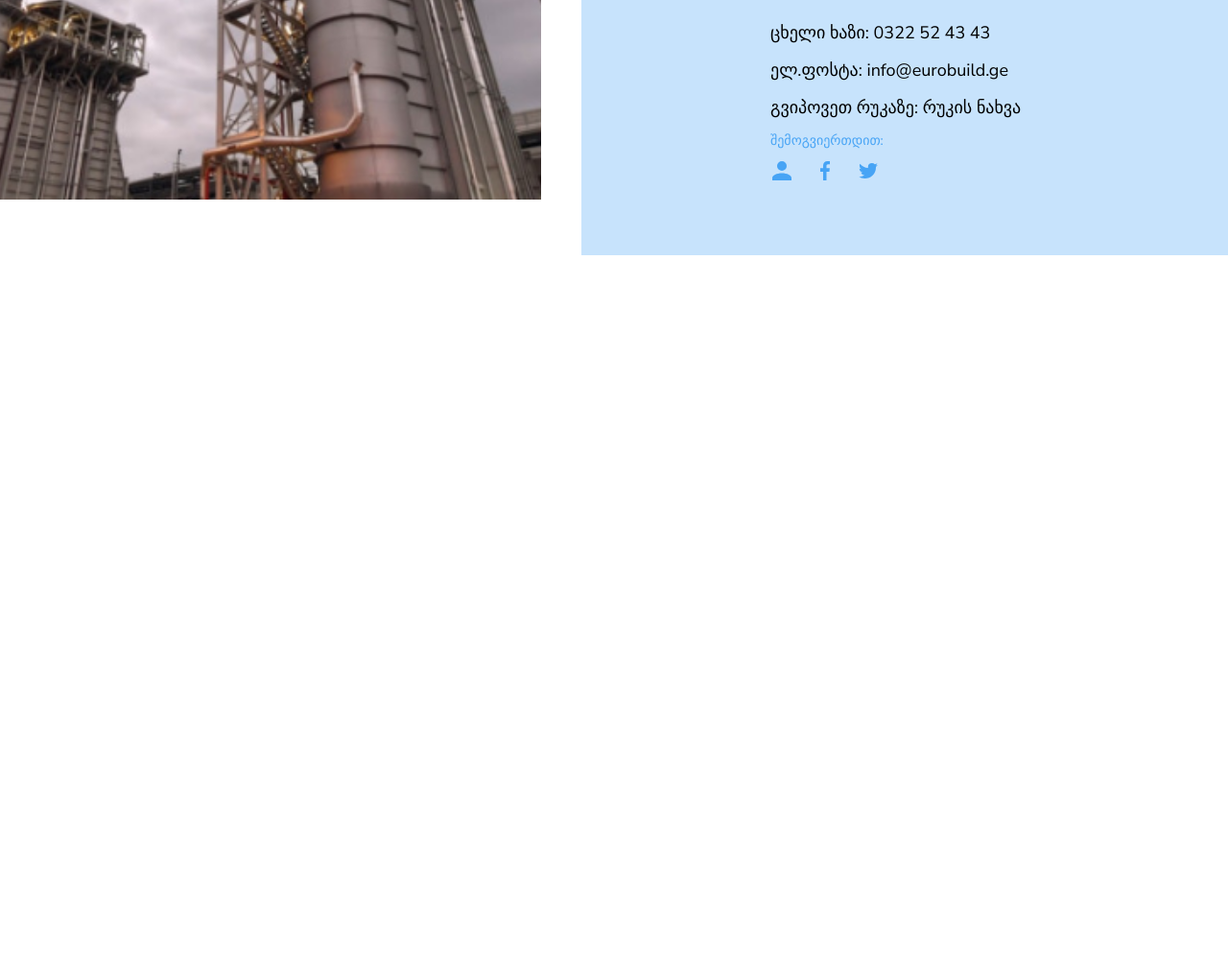
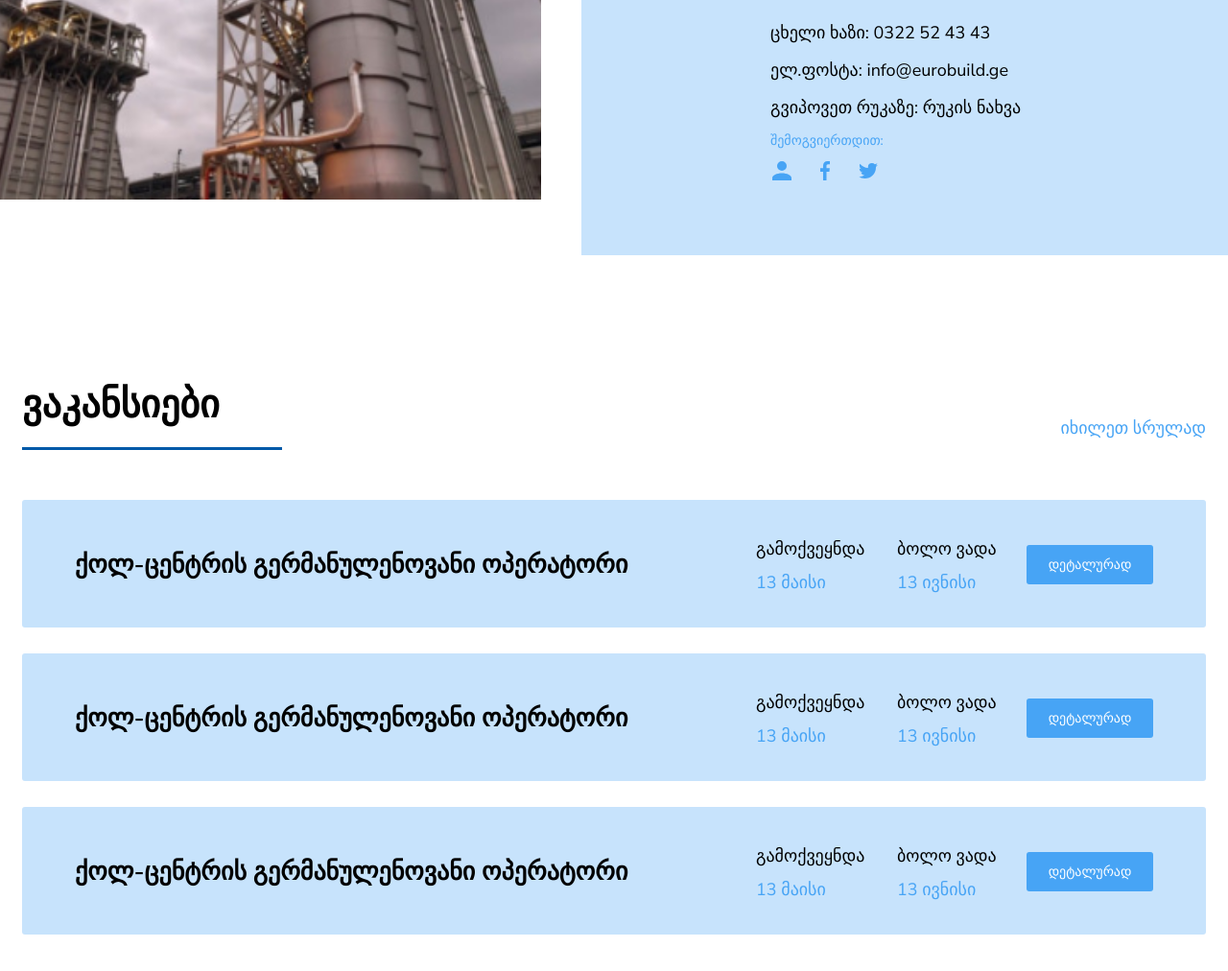
Before and after one commit to sin165/crystal-internship-eurobuild, a plain HTML site: page index.html in a window 1280 px wide. Shown: the part 2990-4002 px from the top of the page at 96% size. Before the commit the page ends 3256 px from the top, so only its background shows below. Drawn offline with nearby package versions, Linux system fonts and the light colour scheme.

Commit message:
Add jobs section

```diff
--- a/assets/css/style.css
+++ b/assets/css/style.css
@@ -342,3 +342,57 @@ header .lang {
     display: flex;
     gap: 21px;
 }
+
+/* ========== JOBS ========== */
+
+#jobs {
+    margin: 124px auto 122px auto;
+    max-width: 1234px;
+    position: relative;
+}
+
+#jobs > a {
+    position: absolute;
+    right: 0;
+    top: 44px;
+    font-size: 18px;
+    line-height: 24px;
+}
+
+#jobs .job {
+    background-color: #47a4f54d;
+    height: 133px;
+    border-radius: 3px;
+    padding: 37px 55px 36px 55px;
+    display: grid;
+    grid-template-columns: 1fr 117px 105px 132px;
+    grid-template-rows: 24px 25px;
+    gap: 11px 30px;
+    grid-auto-flow: column;
+    margin-bottom: 27px;
+}
+
+#jobs .job h3 {
+    font-size: 26px;
+    line-height: 35px;
+    font-weight: 600;
+    grid-row: 1 / span 2;
+    align-self: center;
+    overflow: hidden;
+    display: -webkit-box;
+    -webkit-box-orient: vertical;
+    -webkit-line-clamp: 3;
+}
+
+#jobs .job a {
+    grid-row: 1 / span 2;
+    align-self: center;
+    height: 41px;
+    border-radius: 3px;
+    background-color: #47A4F5;
+    color: white;
+    display: flex;
+    justify-content: center;
+    align-items: center;
+    font-size: 14px;
+}
--- a/index.html
+++ b/index.html
@@ -149,6 +149,36 @@
                 </div>
             </div>
         </section>
+        <section id="jobs">
+            <h2 class="underlined">ვაკანსიები</h2>
+            <a class="highlighted" href="#">იხილეთ სრულად</a>
+            <div>
+                <div class="job">
+                    <h3>ქოლ-ცენტრის გერმანულენოვანი ოპერატორი</h3>
+                    <p>გამოქვეყნდა</p>
+                    <p class="highlighted">13 მაისი</p>
+                    <p>ბოლო ვადა</p>
+                    <p class="highlighted">13 ივნისი</p>
+                    <a href="#">დეტალურად</a>
+                </div>
+                <div class="job">
+                    <h3>ქოლ-ცენტრის გერმანულენოვანი ოპერატორი</h3>
+                    <p>გამოქვეყნდა</p>
+                    <p class="highlighted">13 მაისი</p>
+                    <p>ბოლო ვადა</p>
+                    <p class="highlighted">13 ივნისი</p>
+                    <a href="#">დეტალურად</a>
+                </div>
+                <div class="job">
+                    <h3>ქოლ-ცენტრის გერმანულენოვანი ოპერატორი</h3>
+                    <p>გამოქვეყნდა</p>
+                    <p class="highlighted">13 მაისი</p>
+                    <p>ბოლო ვადა</p>
+                    <p class="highlighted">13 ივნისი</p>
+                    <a href="#">დეტალურად</a>
+                </div>
+            </div>
+        </section>
     </main>
     <footer></footer>
     <script src="https://cdn.jsdelivr.net/npm/swiper@11/swiper-bundle.min.js"></script>
```
